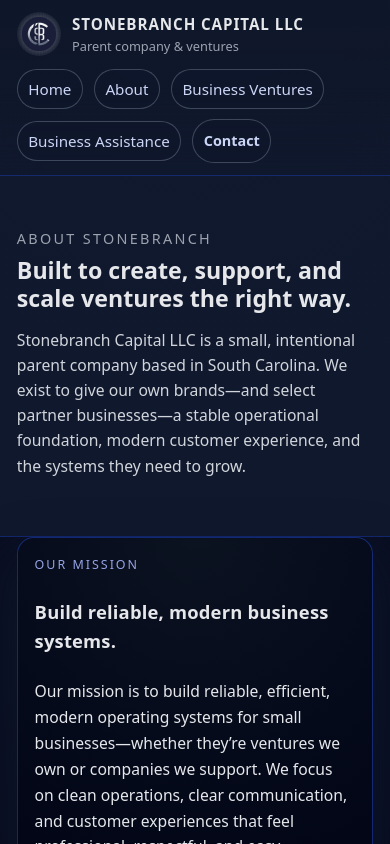
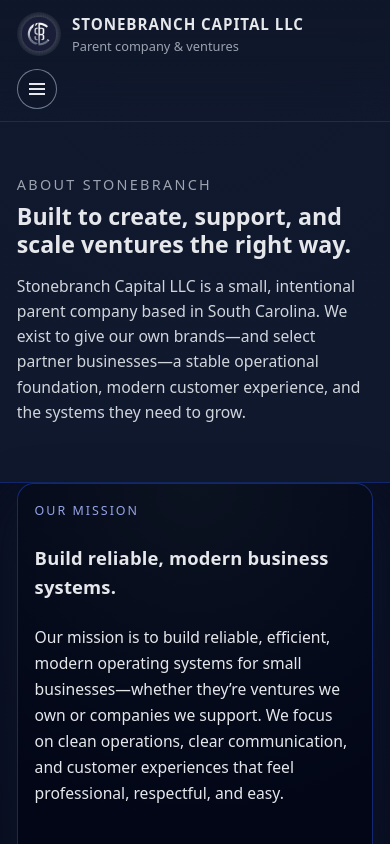
Before and after one commit to StonebranchDevs/stonebranchcapital-site, a Next.js app: page /about in a window 390 px wide. Shown: the top 844 px of the page. Built offline with nearby package versions, Linux system fonts and the light colour scheme.

Commit message:
CSS Mobile Optimizations - Hamburger menu addition

```diff
--- a/src/app/globals.css
+++ b/src/app/globals.css
@@ -1058,3 +1058,57 @@
     grid-template-columns: minmax(0, 1fr);
   }
 }
+
+
+/* ===== Mobile header hamburger (desktop unchanged) ===== */
+.nav-hamburger {
+  display: none;
+  color: #e5e7eb;
+  border-radius: 999px;
+  padding: 0.45rem;
+  border: 1px solid rgba(148, 163, 184, 0.7);
+  background: rgba(15, 23, 42, 0.7);
+  transition: transform 0.15s ease, background 0.15s ease, border-color 0.15s ease;
+}
+
+.nav-hamburger:hover {
+  background: rgba(15, 23, 42, 0.9);
+  border-color: rgba(191, 219, 254, 0.9);
+  transform: translateY(-1px);
+}
+
+.nav-mobile-panel {
+  display: none;
+  padding: 0 0 0.9rem;
+}
+
+.nav-links-mobile {
+  display: flex;
+  flex-direction: column;
+  gap: 0.6rem;
+  padding-top: 0.6rem;
+}
+
+@media (max-width: 640px) {
+  .nav-links-desktop {
+    display: none;
+  }
+
+  .nav-hamburger {
+    display: inline-flex;
+    align-items: center;
+    justify-content: center;
+  }
+
+  .nav-mobile-panel.open {
+    display: block;
+  }
+
+  .nav-links-mobile a {
+    padding: 0.25rem 0;
+  }
+
+  .nav-links-mobile .nav-btn {
+    width: fit-content;
+  }
+}
--- a/src/components/SiteHeader.tsx
+++ b/src/components/SiteHeader.tsx
@@ -1,26 +1,38 @@
 "use client";
+
+import { useEffect, useState } from "react";
 import { usePathname } from "next/navigation";
 import Link from "next/link";
 
 export default function SiteHeader() {
   const pathname = usePathname();
+  const [open, setOpen] = useState(false);
 
-  const isActive = (path: string) =>
-    pathname === path ? "nav-active" : "";
+  const isActive = (path: string) => (pathname === path ? "nav-active" : "");
+
+  // Close menu on route change
+  useEffect(() => {
+    setOpen(false);
+  }, [pathname]);
 
   return (
     <header className="site-header">
       <div className="container">
         <div className="site-header-inner">
           <Link href="/" className="logo">
-            <img src="/sbc-logo.png" alt="Stonebranch Capital logo" className="logo-img" />
+            <img
+              src="/sbc-logo.png"
+              alt="Stonebranch Capital logo"
+              className="logo-img"
+            />
             <div>
               <div className="logo-text-main">Stonebranch Capital LLC</div>
               <div className="logo-text-sub">Parent company &amp; ventures</div>
             </div>
           </Link>
 
-          <nav className="nav-links">
+          {/* Desktop nav (unchanged behavior) */}
+          <nav className="nav-links nav-links-desktop" aria-label="Primary">
             <Link href="/" className={isActive("/")}>Home</Link>
             <Link href="/about" className={isActive("/about")}>About</Link>
             <Link href="/ventures" className={isActive("/ventures")}>Business Ventures</Link>
@@ -33,6 +45,47 @@
               Contact
             </Link>
           </nav>
+
+          {/* Mobile hamburger */}
+          <button
+            type="button"
+            className="nav-hamburger"
+            aria-label={open ? "Close menu" : "Open menu"}
+            aria-expanded={open}
+            aria-controls="mobile-nav"
+            onClick={() => setOpen((v) => !v)}
+          >
+            {/* Simple icon */}
+            <svg width="24" height="24" viewBox="0 0 24 24" aria-hidden="true">
+              {open ? (
+                <path
+                  fill="currentColor"
+                  d="M18.3 5.71 12 12l6.3 6.29-1.41 1.42L10.59 13.4 4.29 19.71 2.88 18.29 9.17 12 2.88 5.71 4.29 4.29l6.3 6.3 6.29-6.3z"
+                />
+              ) : (
+                <path
+                  fill="currentColor"
+                  d="M4 6h16v2H4zm0 5h16v2H4zm0 5h16v2H4z"
+                />
+              )}
+            </svg>
+          </button>
+        </div>
+
+        {/* Mobile menu panel */}
+        <div
+          id="mobile-nav"
+          className={`nav-mobile-panel ${open ? "open" : ""}`}
+        >
+          <nav className="nav-links nav-links-mobile" aria-label="Mobile">
+            <Link href="/" className={isActive("/")}>Home</Link>
+            <Link href="/about" className={isActive("/about")}>About</Link>
+            <Link href="/ventures" className={isActive("/ventures")}>Business Ventures</Link>
+            <Link href="/automation" className={isActive("/automation")}>Business Assistance</Link>
+            <Link href="/contact" className={`btn btn-outline nav-btn ${isActive("/contact")}`}>
+              Contact
+            </Link>
+          </nav>
         </div>
       </div>
     </header>
```
